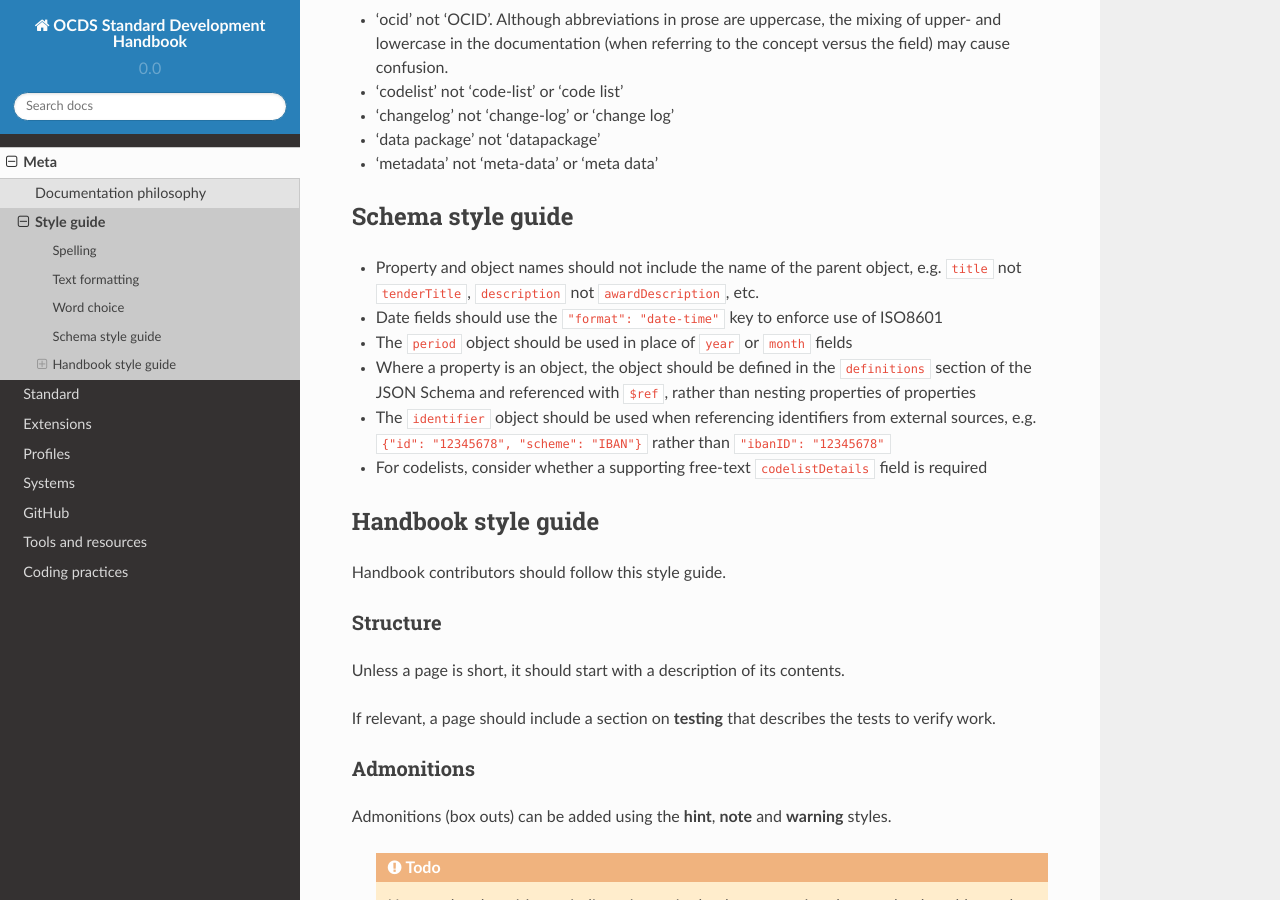
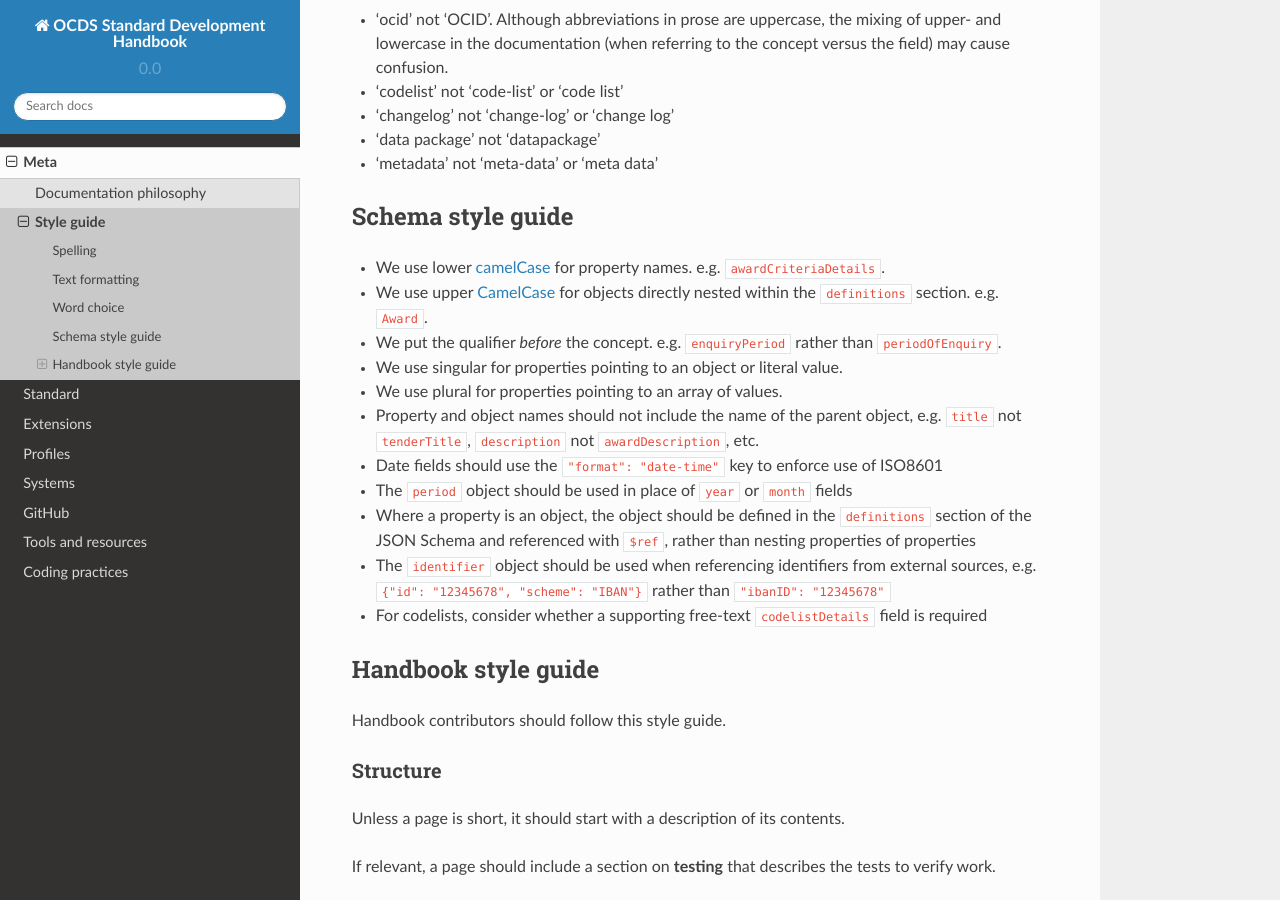
Before and after one commit to open-contracting/standard-development-handbook, a Sphinx documentation site: the page built from docs/meta/style_guide.md, in a window 1280 px wide and 900 px high, scrolled down 804 px. Built offline with Sphinx 7.4.7 and the Read the Docs theme 2.0.0, drawn with Linux system fonts in a browser that asks for light colours.

Commit message:
Copy edits and moving content into schema style guide.

```diff
--- a/docs/meta/style_guide.md
+++ b/docs/meta/style_guide.md
@@ -28,6 +28,12 @@ Use American English (e.g. 'organization' rather than 'organisation') unless we
 
 ## Schema style guide
 
+
+* We use lower [camelCase](https://en.wikipedia.org/wiki/Camel_case) for property names. e.g. `awardCriteriaDetails`.
+* We use upper [CamelCase](https://en.wikipedia.org/wiki/Camel_case) for objects directly nested within the `definitions` section. e.g. `Award`.
+* We put the qualifier *before* the concept. e.g. `enquiryPeriod` rather than `periodOfEnquiry`.
+* We use singular for properties pointing to an object or literal value.
+* We use plural for properties pointing to an array of values.
 * Property and object names should not include the name of the parent object, e.g. `title` not `tenderTitle`, `description` not `awardDescription`, etc.
 * Date fields should use the `"format": "date-time"` key to enforce use of ISO8601
 * The `period` object should be used in place of `year` or `month` fields
```
Also changed, not shown: docs/extensions/index.md (+1 -3 lines), docs/standard/conventions.md (+8 -17 lines).
